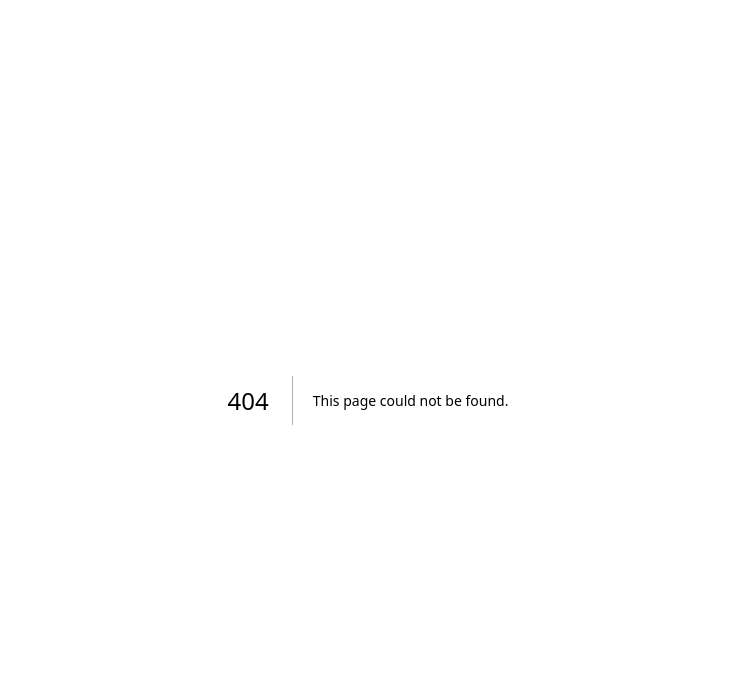
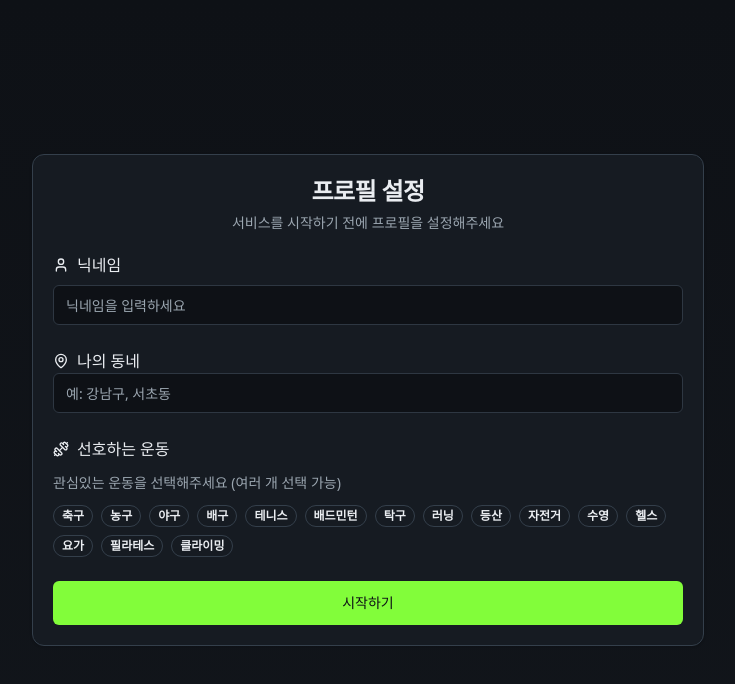
Before and after one commit to shinhaeng1204/on-fit, a Next.js app in the folder on-fit-next/: page /profile-setup in a window 1280 px wide. Before the commit this address had no page. Shown: the top 684 px of the page, without its empty margins (272-1007 px from the left). Built offline with nearby package versions, Linux system fonts and the light colour scheme; no server answers.

Commit message:
프로필 설정 페이지

```diff
--- a/on-fit-next/package.json
+++ b/on-fit-next/package.json
@@ -18,6 +18,7 @@
     "next": "16.0.1",
     "react": "19.2.0",
     "react-dom": "19.2.0",
+    "react-router-dom": "^7.9.5",
     "swr": "^2.3.6",
     "tailwind-merge": "^3.3.1"
   },
--- /dev/null
+++ b/on-fit-next/src/app/auth/check/page.tsx
@@ -0,0 +1,46 @@
+'use client'
+
+import { useEffect } from "react"
+import { useRouter } from "next/navigation"
+import { sbClient } from "@/lib/supabase-client"
+
+export default function AuthCheckPage(){
+    const router = useRouter()
+
+    useEffect(()=>{
+        const checkProfile = async ()=>{
+            const {data:{user}} = await sbClient.auth.getUser()
+
+            if(!user){
+                router.replace("/login")
+                return
+            }
+
+            const {data:profile, error} = await sbClient
+                .from("profiles")
+                .select("*")
+                .eq("id", user.id)
+                .single()
+
+            if(error && error.code !== "PGRST116"){
+                console.error("프로필 조회 오류: ", error)
+                router.replace("/login")
+                return
+            }
+
+            if(!profile?.nickname || !profile?.location){
+                router.replace("/profile-setup")
+            } else{
+                router.replace("/")
+            }
+        }
+
+        checkProfile()
+    }, [router])
+
+    return (
+    <div className="flex items-center justify-center h-screen">
+      <p className="text-muted-foreground text-sm">프로필 정보를 확인 중...</p>
+    </div>
+  )
+}
--- a/on-fit-next/src/app/auth/confirm/page.tsx
+++ b/on-fit-next/src/app/auth/confirm/page.tsx
@@ -39,7 +39,7 @@ export default function ConfirmPage() {
           await mutate('/api/auth/me')
         }
       } finally {
-        router.replace('/')
+        router.replace('/auth/check')
       }
     })()
   }, [router, sp])
--- a/on-fit-next/src/app/auth/page.tsx
+++ b/on-fit-next/src/app/auth/page.tsx
@@ -119,7 +119,7 @@ export default function Page(){
         password: r.data.password,
       })
       await mutate('/api/auth/me')
-      router.push('/')
+      router.push('/auth/check')
     } catch(err:any){
       setError(normalizeAuthError(err.response?.data?.error))
     } finally {
--- /dev/null
+++ b/on-fit-next/src/app/profile-setup/page.tsx
@@ -0,0 +1,139 @@
+'use client'
+import StatusBadge from "@/components/main/StatusBadge"
+import { Button } from "@/components/common/Button"
+import { Card, CardContent, CardDescription, CardHeader, CardTitle } from "@/components/common/Card"
+import { Input } from "@/components/common/Input"
+import { Dumbbell, MapPin, User } from "lucide-react"
+import { useRouter } from "next/navigation"
+import {useState} from "react"
+import { sbClient } from "@/lib/supabase-client"
+
+
+const ProfileSetup = ()=>{
+    const router = useRouter()
+    const [nickname, setNickname] =useState("")
+    const [location, setLocation] = useState("")
+    const [selectedExercises, setSelectedExercises] = useState<string[]>([])
+    const [loading, setLoading] = useState(false)
+
+    const exercises = [
+    "축구", "농구", "야구", "배구", "테니스",
+    "배드민턴", "탁구", "러닝", "등산", "자전거",
+    "수영", "헬스", "요가", "필라테스", "클라이밍"
+    ]
+
+    const toggleExercise = (exercise:string) =>{
+        setSelectedExercises(prev =>
+            prev.includes(exercise)
+                ? prev.filter(e=>e!==exercise)
+                :[...prev, exercise]
+        )
+    }
+
+    const handleSubmit = async (e:React.FormEvent)=>{
+        e.preventDefault()
+        setLoading(true)
+
+        const {data:{user}, error:useError} = await sbClient.auth.getUser()
+
+        if(useError || !user){
+            alert("로그인이 필요합니다.")
+            router.push("/login")
+            return
+        }
+
+        const {error} = await sbClient
+            .from ("profiles")
+            .update({
+                nickname,
+                location,
+                sport_preference: selectedExercises,
+                updated_at: new Date(),
+            })
+            .eq("id", user.id)
+        setLoading(false)
+
+        if(error){
+            console.error("프로필 저장 오류: ", error)
+            alert("프로필 저장 중 오류가 발생했습니다.")
+        } else {
+            alert("프로필이 저장되었습니다.")
+            router.push("/")
+        }
+    }
+
+    return (
+        <div className="min-h-screen bg-gradient-to-b from-background to-muted/20 flex items-center justify-center p-4">
+            <Card className="w-full max-w-2xl">
+                <CardHeader className="text-center">
+                    <CardTitle className="text-2xl">프로필 설정</CardTitle>
+                    <CardDescription>
+                        서비스를 시작하기 전에 프로필을 설정해주세요
+                    </CardDescription>
+                </CardHeader>
+                <CardContent>
+                    <form onSubmit={handleSubmit} className="space-y-6">
+                        {/*닉네임*/}
+                        <div className="space-y-2">
+                            <label htmlFor="nickname" className="flex items-center gap-2">
+                                <User className="w-4 h-4" />
+                                닉네임
+                            </label>
+                            <Input
+                                id="nickname"
+                                placeholder="닉네임을 입력하세요"
+                                value={nickname}
+                                onChange={(e)=>setNickname(e.target.value)}
+                            />
+                        </div>
+                        {/*동네*/}
+                        <div className="spcae-y-2">
+                            <label htmlFor="location" className="flex items-center gap-2">
+                                <MapPin className="w-4 h-4" />
+                                나의 동네
+                            </label>
+                            <Input
+                                id="location"
+                                placeholder="예: 강남구, 서초동"
+                                value={location}
+                                onChange={(e)=>setLocation(e.target.value)}
+                            />
+                        </div>
+                        {/*선호하는 운동*/}
+                        <div className="space-y-3">
+                            <label className="flex items-center gap-2">
+                                <Dumbbell className="w-4 h-4" />
+                                선호하는 운동
+                            </label>
+                            <p className="text-sm text-muted-foreground">
+                                관심있는 운동을 선택해주세요 (여러 개 선택 가능)
+                            </p>
+                            <div className="flex flex-wrap gap-2">
+                                {exercises.map((exercise)=>(
+                                    <StatusBadge
+                                        key={exercise}
+                                        variant={selectedExercises.includes(exercise) ? "default" : "outline"}
+                                        className="cursor-pointer hover:scale-105 transition-transform"
+                                        onClick={() => toggleExercise(exercise)}
+                                    >
+                                        {exercise}
+                                    </StatusBadge>
+                                ))}
+                            </div>
+                            {selectedExercises.length > 0 && (
+                                <p className="text-sm text-muted-foreground">
+                                    선택됨: {selectedExercises.length}개
+                                </p>
+                            )}
+                        </div>
+                        <Button type="submit" className="w-full" size="lg">
+                            시작하기
+                        </Button>
+                    </form>
+                </CardContent>
+            </Card>
+        </div>
+    )
+}
+
+export default ProfileSetup
--- a/on-fit-next/src/components/main/StatusBadge.tsx
+++ b/on-fit-next/src/components/main/StatusBadge.tsx
@@ -1,4 +1,6 @@
 import { cn } from "@/lib/utils"
+import { propagateServerField } from "next/dist/server/lib/render-server"
+import { Children } from "react"
 
 const variant = {
   default:
@@ -14,7 +16,7 @@ const variant = {
 
 type VariantType = keyof typeof variant
 
-interface BadgeProps {
+interface BadgeProps extends React.HTMLAttributes<HTMLSpanElement>{
   variant?: VariantType
   className?: string
   children?: React.ReactNode
@@ -24,6 +26,7 @@ export default function StatusBadge({
   variant: v = "default",
   className,
   children,
+  ...props
 }: BadgeProps) {
   return (
     <span
@@ -32,6 +35,7 @@ export default function StatusBadge({
         variant[v],
         className
       )}
+      {...props}
     >
       {children}
     </span>
```
Also changed, not shown: 1 other file (tests, documents, lock files or other folders).
